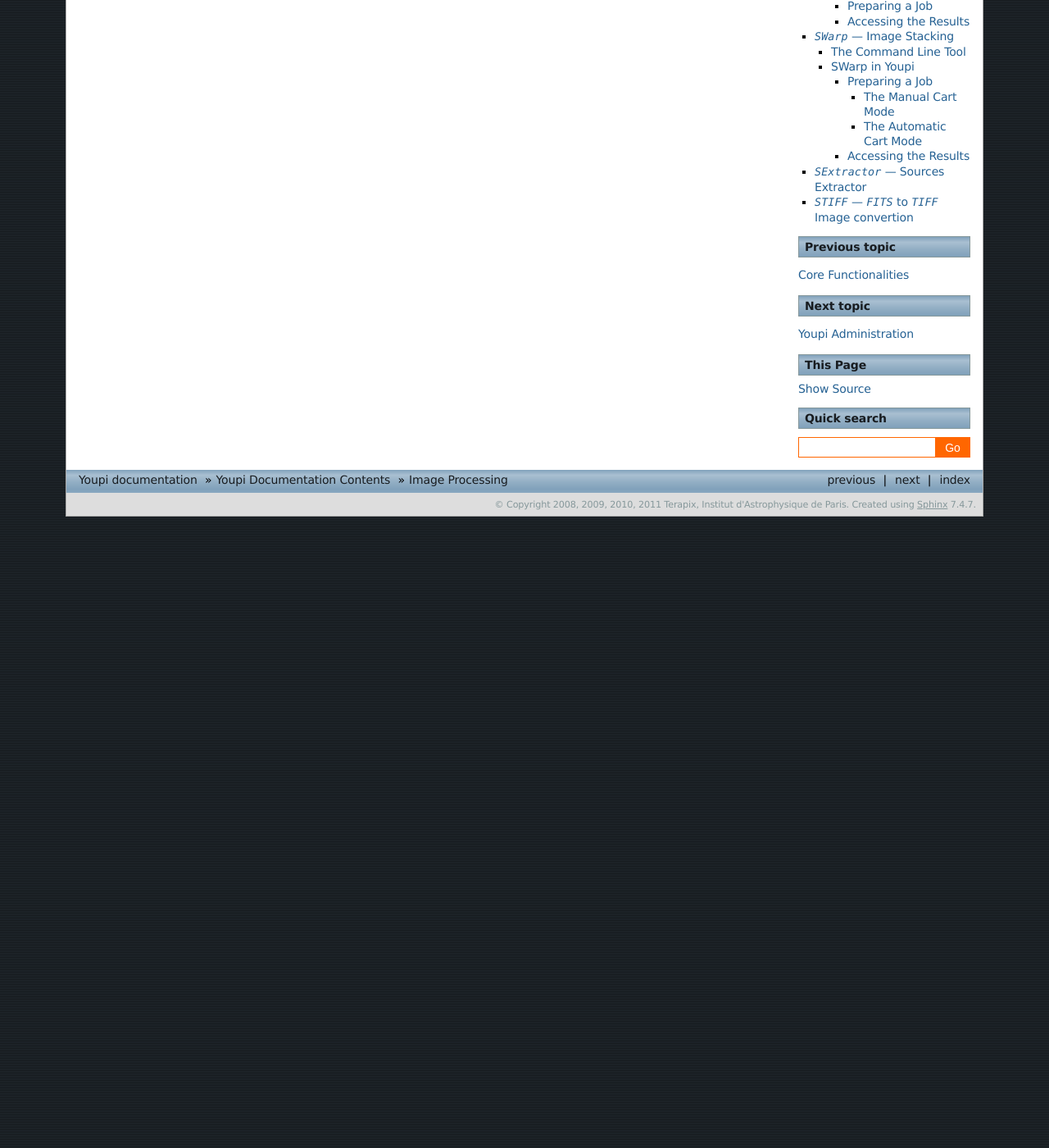
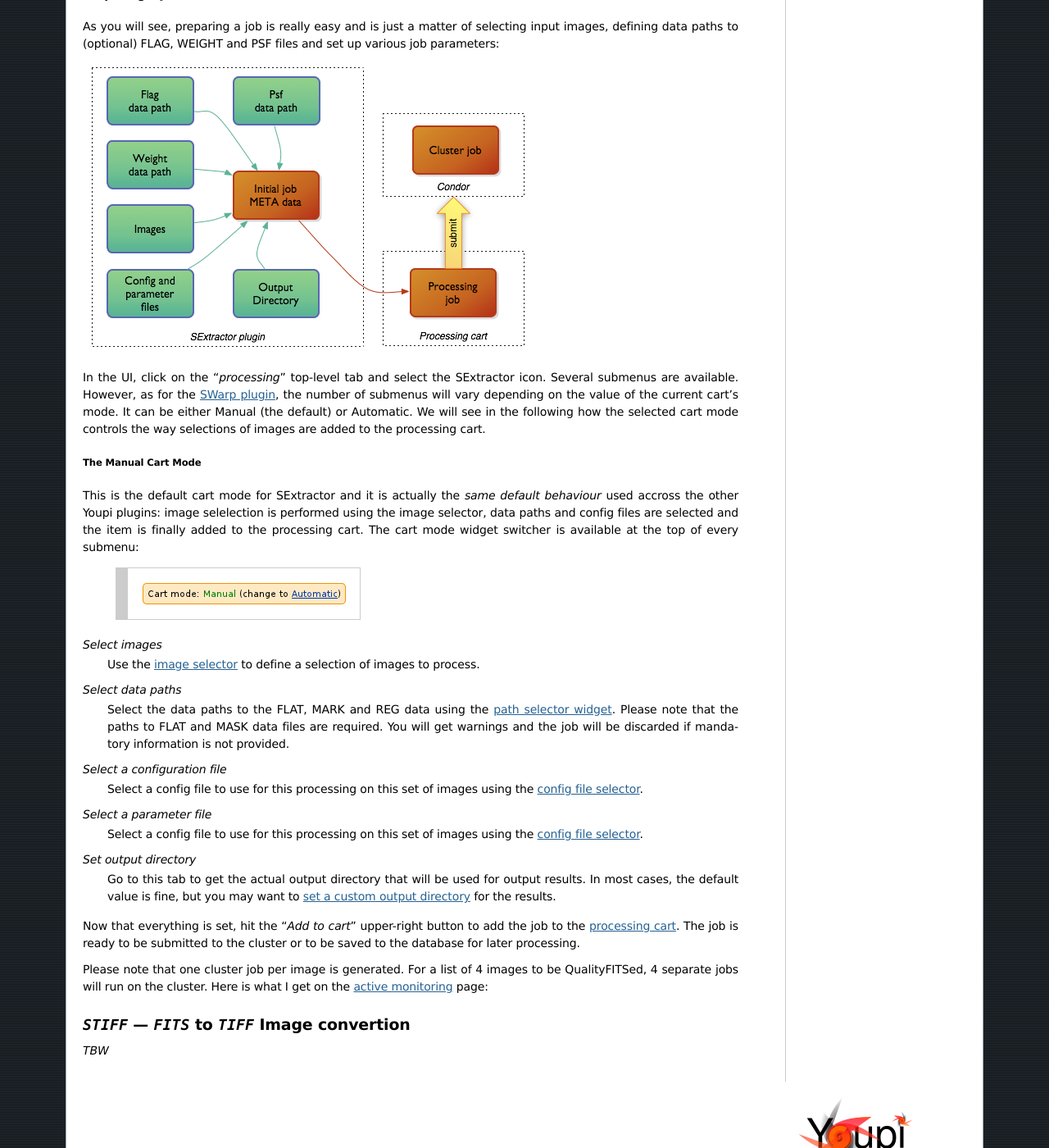
Before and after one commit to gotsunami/Youpi, a Sphinx documentation site: the page built from doc/handbook/source/processing.txt, in a window 1280 px wide and 1400 px high, scrolled down 15741 px. Shown: the whole window at 82% size. Built offline with Sphinx 7.4.7, drawn with Linux system fonts in a browser that asks for light colours; formulas are drawn with MathJax 3; the version number could not be read and is left out; before the commit the page ends 16371 px from its top, so only the background shows below that; some of the changed text lies outside the part shown.

Commit message:
Handbook: new section for SExtractor

```diff
--- a/doc/handbook/source/processing.txt
+++ b/doc/handbook/source/processing.txt
@@ -463,7 +463,7 @@
 be either *Manual* (the default) or *Automatic*. We will see in the following how the selected cart mode controls
 the way selections of images are added to the processing cart.
 
-.. _manual_cart_mode:
+.. _swarp_manual_cart_mode:
 
 The Manual Cart Mode
 """"""""""""""""""""
@@ -628,13 +628,95 @@
     .. image:: figures/swarp-results-stack-tag.png
        :class: capture
 
-
 .. _proc_sextractor:
 
 `SExtractor` --- Sources Extractor
 ==================================
 
-*TBW*
+The Command Line Tool
+---------------------
+
+(*From the official* `SExtractor manual`_)
+
+SExtractor (Source-Extractor) is a program that builds a catalogue of objects from an astronomical image.
+It is particularly oriented towards reduction of large scale galaxy-survey data, but it also performs well
+on moderately crowded star fields. Its main features are:
+
+- Support for multi-extension FITS.
+- Speed: typically 1 Mpixel/s with a 2GHz processor.
+- Ability to work with very large images (up to 65k × 65k pixels on 32 bit machines, or 2G × 2G pixels on
+  64 bit machines), thanks to buffered image access.
+- Robust deblending of overlapping extended objects.
+- Real-time filtering of images to improve detectability.
+- Neural-Network-based star/galaxy classifier.
+- Flexible catalogue output of desired parameters only.
+- Pixel-to-pixel photometry in dual-image mode.
+- Handling of weight-maps and flag-maps.
+- Optimum handling of images with variable S/N.
+- Special mode for photographic scans.
+- XML VOTable-compliant catalog output.
+
+.. _SExtractor manual: https://www.astromatic.net/pubsvn/software/sextractor/trunk/doc/sextractor.pdf
+
+SExtractor in Youpi
+-------------------
+
+Using Youpi for your SExtractor needs is a convenient place for preparing a job, sending it to a
+cluster and accessing the results directly in a web browser.
+
+Preparing a Job
+^^^^^^^^^^^^^^^
+
+As you will see, preparing a job is really easy and is just a matter of selecting input images,
+defining data paths to (optional) FLAG, WEIGHT and PSF files and set up various job parameters:
+
+.. image:: figures/youpi-sex.png
+
+In the UI, click on the "*processing*" top-level tab and select the SExtractor icon. Several submenus are
+available. However, as for the :ref:`SWarp plugin <swarp_manual_cart_mode>`, the number of submenus will vary
+depending on the value of the current cart’s mode. It can be either Manual (the default) or Automatic.
+We will see in the following how the selected cart mode controls the way selections of images are added
+to the processing cart.
+
+The Manual Cart Mode
+""""""""""""""""""""
+
+This is the default cart mode for SExtractor and it is actually the *same default behaviour* used accross the
+other Youpi plugins: image selelection is performed using the image selector, data paths and config files are
+selected and the item is finally added to the processing cart. The cart mode widget switcher is available
+at the top of every submenu:
+
+    .. image:: figures/swarp-cart-manual.png
+       :class: capture
+
+*Select images*
+    Use the :ref:`image selector <image_selector_section>` to define a selection of images to process.
+
+*Select data paths*
+    Select the data paths to the FLAT, MARK and REG data using the :ref:`path selector widget <data_path_selector>`.
+    Please note that the paths to FLAT and MASK data files are required. You will get warnings and the job
+    will be discarded if mandatory information is not provided.
+
+*Select a configuration file*
+    Select a config file to use for this processing on this set of images using the
+    :ref:`config file selector <config_path_selector>`.
+
+*Select a parameter file*
+    Select a config file to use for this processing on this set of images using the
+    :ref:`config file selector <config_path_selector>`.
+
+*Set output directory*
+    Go to this tab to get the actual output directory that will be used for output results. In most cases,
+    the default value is fine, but you may want to :ref:`set a custom output directory <output_dir_selector>`
+    for the results.
+
+Now that everything is set, hit the "*Add to cart*" upper-right button to add the job to the
+:ref:`processing cart <the_processing_cart>`. The job is ready to be submitted to the cluster or to
+be saved to the database for later processing.
+
+Please note that one cluster job per image is generated. For a list of 4 images to be QualityFITSed,
+4 separate jobs will run on the cluster. Here is what I get on the :ref:`active monitoring <live_monitoring>`
+page:
 
 .. _proc_stiff:
 
```
Also changed, not shown: doc/handbook/source/figures/youpi-sex.png (added).
